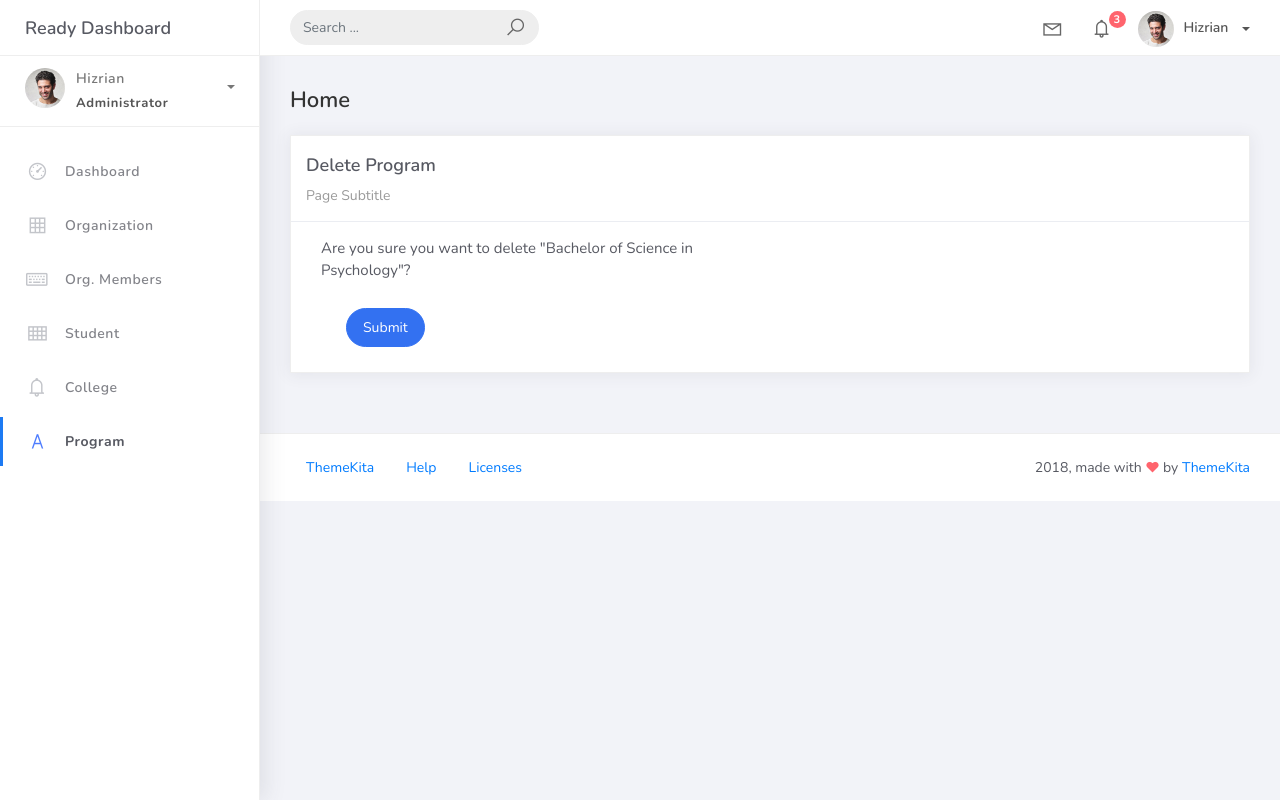
After one commit to paulmendoza123/PSUSphere, a Django app: page /program_list/9/delete/ in a window 1280 px wide. The commit adds this page. Run offline with Django 5.2, Linux system fonts and the light colour scheme; data comes from the database, SQL or seed files in the repository; both versions use the stored data as it was after the commit; some libraries are stand-ins or nearby versions.

Commit message:
add, edit and delete added in program

```diff
--- a/projectsite/projectsite/urls.py
+++ b/projectsite/projectsite/urls.py
@@ -20,7 +20,7 @@ from studentorg.views import ( HomePageView, OrganizationList, OrganizationCreat
                                 OrgMemberList, OrgMemberCreateView, OrgMemberUpdateView, OrgMemberDeleteView,
                                 StudentList, StudentCreateView, StudentUpdateView, StudentDeleteView,
                                 CollegeList, CollegeCreateView, CollegeUpdateView, CollegeDeleteView,
-                                ProgramList, ProgramCreateView, ProgramUpdateView, )
+                                ProgramList, ProgramCreateView, ProgramUpdateView, ProgramDeleteView)
 from studentorg import views
 
 urlpatterns = [
@@ -55,4 +55,5 @@ urlpatterns = [
     path('program_list', ProgramList.as_view(), name='program-list'),
     path('program_list/add', ProgramCreateView.as_view(), name='program-add'),
     path('program_list/<int:pk>/', ProgramUpdateView.as_view(), name='program-update'),
+    path('program_list/<int:pk>/delete/', ProgramDeleteView.as_view(), name='program-delete'),
 ]
--- a/projectsite/studentorg/views.py
+++ b/projectsite/studentorg/views.py
@@ -125,3 +125,8 @@ class ProgramUpdateView(UpdateView):
     form_class = ProgramForm
     template_name = 'program_form.html'
     success_url = reverse_lazy('program-list')
+
+class ProgramDeleteView(DeleteView):
+    model = Program
+    template_name = 'program_del.html'
+    success_url = reverse_lazy('program-list')
--- /dev/null
+++ b/projectsite/templates/program_del.html
@@ -0,0 +1,36 @@
+{% extends 'base.html' %} {% load static %} {% block content %}
+<div class="content">
+    <div class="container-fluid">
+        <h4 class="page-title">Home</h4>
+        <div class="row">
+            <div class="col-md-12">
+                <div class="card">
+                    <div class="card-header">
+                        <div class="card-title">Delete Program</div>
+                        <div class="card-category">Page Subtitle</div>
+                    </div>
+
+                    <div class="col-md-6">
+                        <div class="card-body">
+                            <form action="" method="post" novalidate>
+                                <p>Are you sure you want to delete "{{ object }}"?</p>
+                                {% csrf_token %}
+                                {% include 'includes/form.html' %}
+
+                                <div class="form-group">
+                                    <div class="col-md-12 col-sm-3">
+                                        <button type="submit" class="btn btn-primary btn-rounded">
+                                            Submit
+                                        </button>
+                                    </div>
+                                </div>
+                            </form>
+                        </div>
+                    </div>
+
+                </div>
+            </div>
+        </div>
+    </div>
+</div>
+{% endblock %}
--- a/projectsite/templates/program_list.html
+++ b/projectsite/templates/program_list.html
@@ -49,7 +49,10 @@
                                 <tr>
                                     <td>{{ object.prog_name }}</td>
                                     <td>{{ object.college }}</td>
-                                    <td><a href="program_list/{{ object.id }}">Edit</a></td>
+                                    <td>
+                                        <a href="{% url 'program-update' object.id %}">Edit</a>
+                                        <a href="{% url 'program-delete' object.id %}" class="text-danger">Delete</a>
+                                    </td>
                                     </tr>
                                     {% empty %}
                                     <tr>
```
Also changed, not shown: projectsite/db.sqlite3.
